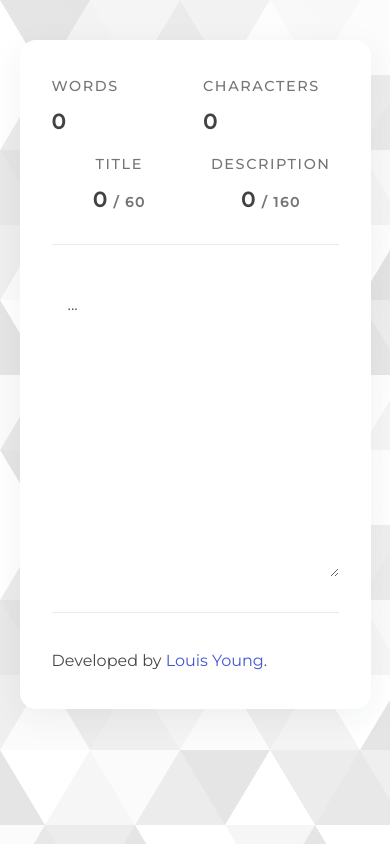
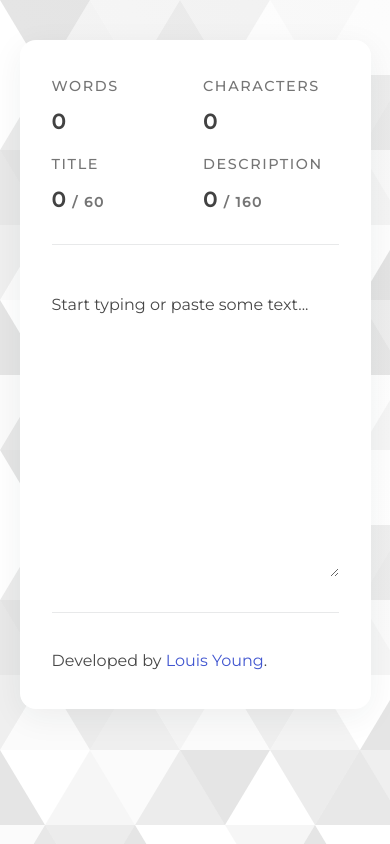
Before and after one commit to louis-young/word-counter-tool, a React (Create React App) app: page / in a window 390 px wide. Built offline with nearby package versions, Linux system fonts and the light colour scheme.

Commit message:
Improve UX
- Improve mobile styling
- Focus input on load

```diff
--- a/src/components/Counter/Counter.js
+++ b/src/components/Counter/Counter.js
@@ -13,7 +13,7 @@ const Counter = ({ title, value, limit }) => {
       </p>
     </article>
   ) : (
-    <article className="counter__item">
+    <article className="counter">
       <h3 className="counter__title">{title}</h3>
       <p className="counter__count">{value}</p>
     </article>
--- a/src/components/Counter/Counter.scss
+++ b/src/components/Counter/Counter.scss
@@ -3,12 +3,6 @@
 @import "../../stylesheets/base/typography";
 
 .counter {
-  text-align: center;
-
-  @include tablet {
-    text-align: left;
-  }
-
   &__title,
   &__count {
     padding: 0;
--- a/src/components/Input/Input.js
+++ b/src/components/Input/Input.js
@@ -1,15 +1,22 @@
-import React from "react";
+import React, { useRef, useEffect } from "react";
 import PropTypes from "prop-types";
 
 import "./Input.scss";
 
 const Input = ({ setValue }) => {
+  const input = useRef();
+
+  useEffect(() => {
+    input.current.focus();
+  }, []);
+
   return (
     <>
       <textarea
         className="input"
         onChange={event => setValue(event.target.value)}
-        placeholder="..."
+        placeholder="Start typing or paste some text..."
+        ref={input}
       ></textarea>
     </>
   );
--- a/src/components/Input/Input.scss
+++ b/src/components/Input/Input.scss
@@ -5,4 +5,5 @@
   box-shadow: unset;
   outline: none;
   line-height: 1.5;
+  padding-left: unset;
 }
```
